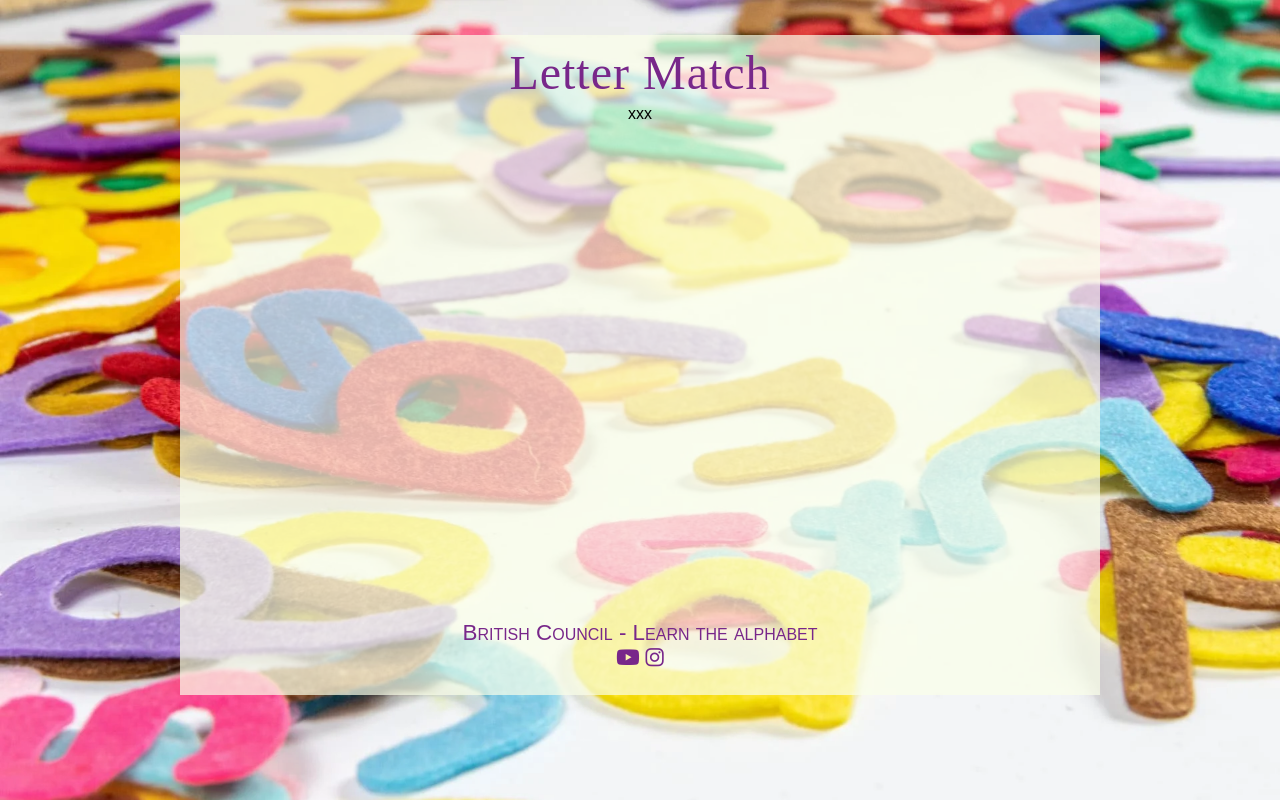
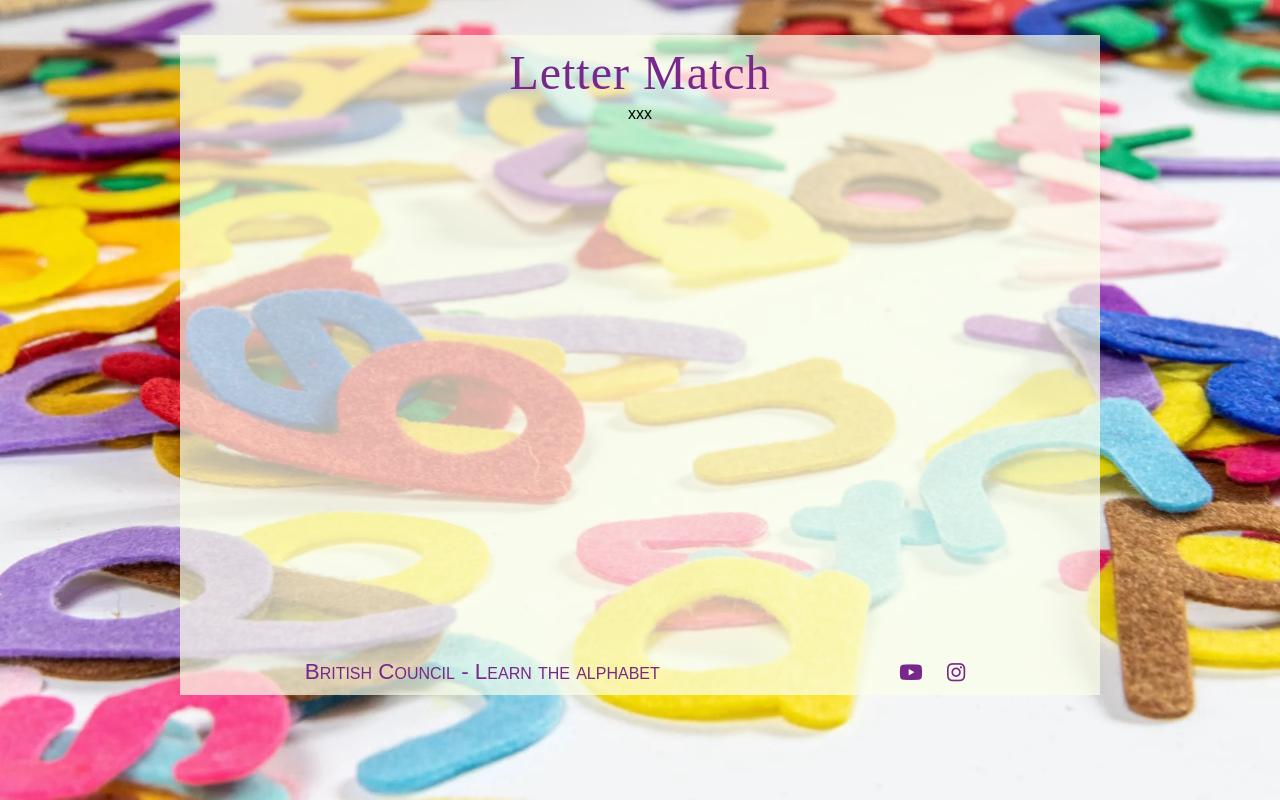
Before and after one commit to Code-Institute-Submissions/queenisabaer-letter-match, a plain HTML site: page index.html in a window 1280 px wide. Drawn offline with Linux system fonts and the light colour scheme; a web font is replaced by a local one.

Commit message:
Style footer

```diff
--- a/assets/css/style.css
+++ b/assets/css/style.css
@@ -13,8 +13,9 @@ body {
     text-align: center;
     width: 100vw;
     height: 100vh;
-    background-color: #ffffff;
     background: url(../images/pexels-magda-ehlers-4116706.webp) no-repeat center center/cover;
+    /* Fall-back color, if the image doesn't load */
+    background-color: #91D5EA;
     display: flex;
     font-family: "Annie Use Your Telescope", sans-serif;
 }
@@ -42,7 +43,6 @@ h1 {
 /* Footer */
 footer {
     margin-top: auto;
-    padding-bottom: 15px;
 }
 
 .britishcouncil a {
@@ -59,10 +59,21 @@ footer {
 }
 
 .scl-net li {
-    display: inline;
+    display: inline-block;
     font-size: 130%;
 }
 
 .scl-net i {
-    color: #78278A
+    color: #78278A;
+    padding: 0 10px;
 }
+
+/* larger or landscape phones (768px or larger) */
+@media screen and (min-width: 768px) {
+    .btm-container {
+        display: flex;
+        flex-direction: row;
+        justify-content: space-around;
+        align-items: flex-end;
+    }
+}
```
